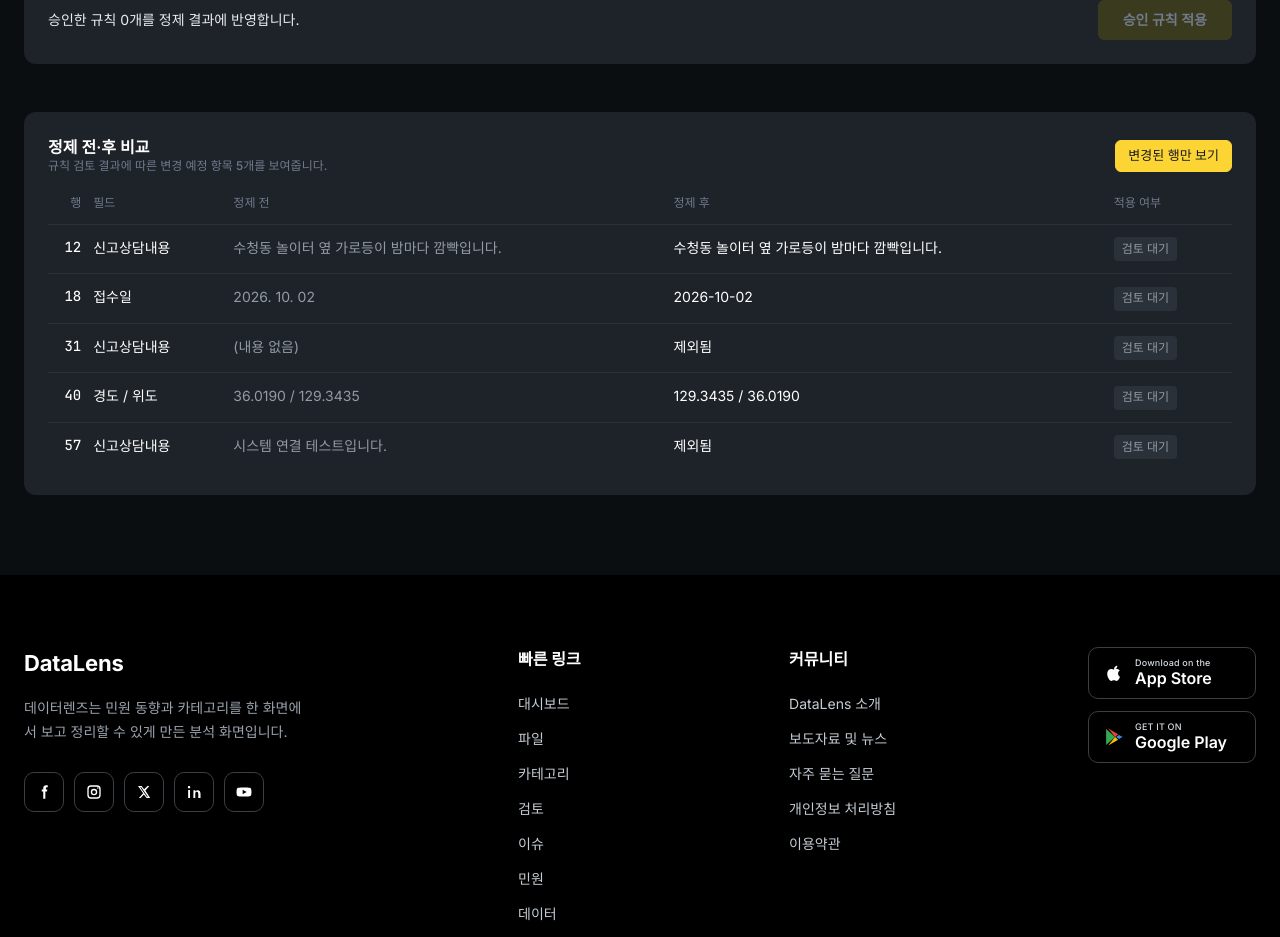
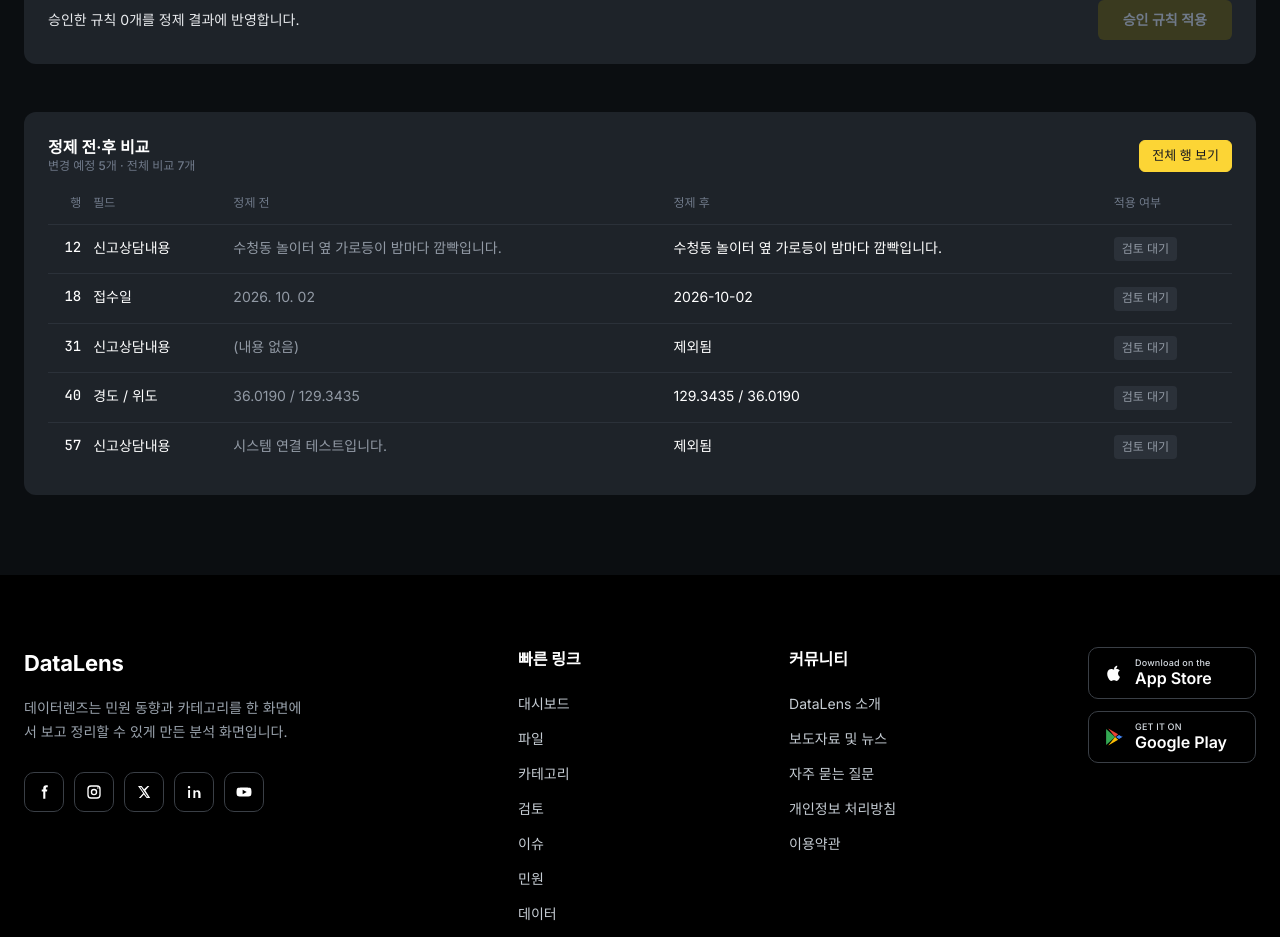
Before and after one commit to mecm3355-jpg/datalens-test, a React (Vite) app: page /files/file-pohang/cleaning in a window 1280 px wide. Shown: the part 1057-1994 px from the top of the page. Built offline with nearby package versions, Linux system fonts and the light colour scheme.

Commit message:
fix: make changed-row filter visible

```diff
--- a/src/data/mock.ts
+++ b/src/data/mock.ts
@@ -951,6 +951,22 @@ export const cleaningPreviewByFile: Record<string, CleaningPreviewRow[]> = {
       after: "제외됨",
       ruleId: "remove-system-text",
     },
+    {
+      id: "clean-6",
+      row: 61,
+      field: "지역",
+      before: "포항시 남구",
+      after: "포항시 남구",
+      ruleId: "trim-whitespace",
+    },
+    {
+      id: "clean-7",
+      row: 72,
+      field: "신고상담내용",
+      before: "도로 파손으로 통행이 어렵습니다.",
+      after: "도로 파손으로 통행이 어렵습니다.",
+      ruleId: "trim-whitespace",
+    },
   ],
   "file-virtual": [
     {
@@ -967,6 +983,14 @@ export const cleaningPreviewByFile: Record<string, CleaningPreviewRow[]> = {
       field: "민원내용",
       before: "같은  어린이보호구역 횡단보도에 학원 차량이 다시 정차했습니다.",
       after: "같은 어린이보호구역 횡단보도에 학원 차량이 다시 정차했습니다.",
+      ruleId: "trim-whitespace",
+    },
+    {
+      id: "clean-virtual-3",
+      row: 46,
+      field: "지역",
+      before: "수청동",
+      after: "수청동",
       ruleId: "trim-whitespace",
     },
   ],
--- a/src/pages/FileCleaningPage.tsx
+++ b/src/pages/FileCleaningPage.tsx
@@ -103,8 +103,9 @@ export function FileCleaningPage() {
       };
     })
     .filter((row) => !applied || row.decision === "approved");
+  const changedComparisonRows = comparisonRows.filter((row) => row.before !== row.effectiveAfter);
   const visibleRows = showChangedOnly
-    ? comparisonRows.filter((row) => row.before !== row.effectiveAfter)
+    ? changedComparisonRows
     : comparisonRows;
 
   return (
@@ -220,8 +221,8 @@ export function FileCleaningPage() {
             <h2 className="title-sm" id="comparison-title">정제 전·후 비교</h2>
             <p className="caption">
               {applied
-                ? `승인되어 적용된 변경 ${formatNumber(comparisonRows.length)}개를 보여줍니다.`
-                : `규칙 검토 결과에 따른 변경 예정 항목 ${formatNumber(comparisonRows.length)}개를 보여줍니다.`}
+                ? `적용된 변경 ${formatNumber(changedComparisonRows.length)}개 · 전체 비교 ${formatNumber(comparisonRows.length)}개`
+                : `변경 예정 ${formatNumber(changedComparisonRows.length)}개 · 전체 비교 ${formatNumber(comparisonRows.length)}개`}
             </p>
           </div>
           <button
@@ -230,7 +231,7 @@ export function FileCleaningPage() {
             aria-pressed={showChangedOnly}
             onClick={() => setShowChangedOnly((current) => !current)}
           >
-            변경된 행만 보기
+            {showChangedOnly ? "전체 행 보기" : "변경된 행만 보기"}
           </button>
         </div>
         <DataTable
@@ -245,21 +246,29 @@ export function FileCleaningPage() {
             {
               key: "after",
               header: "정제 후",
-              render: (row) => (
-                <span className={row.decision === "rejected" ? "compare-before" : "compare-after"}>
-                  {row.effectiveAfter}
-                  {row.decision === "rejected" ? <small className="compare-note">원본 유지</small> : null}
-                </span>
-              ),
+              render: (row) => {
+                const unchanged = row.before === row.effectiveAfter;
+                return (
+                  <span className={row.decision === "rejected" || unchanged ? "compare-before" : "compare-after"}>
+                    {row.effectiveAfter}
+                    {row.decision === "rejected" || unchanged ? (
+                      <small className="compare-note">{row.decision === "rejected" ? "원본 유지" : "변경 없음"}</small>
+                    ) : null}
+                  </span>
+                );
+              },
             },
             {
               key: "decision",
               header: "적용 여부",
-              render: (row) => (
-                <span className={`pill decision-${row.decision}`}>
-                  {applied && row.decision === "approved" ? "적용 완료" : DECISION_LABEL[row.decision]}
-                </span>
-              ),
+              render: (row) => {
+                const unchanged = row.before === row.effectiveAfter;
+                return (
+                  <span className={`pill ${unchanged ? "decision-pending" : `decision-${row.decision}`}`}>
+                    {unchanged ? "변경 없음" : applied && row.decision === "approved" ? "적용 완료" : DECISION_LABEL[row.decision]}
+                  </span>
+                );
+              },
             },
           ]}
         />
```
